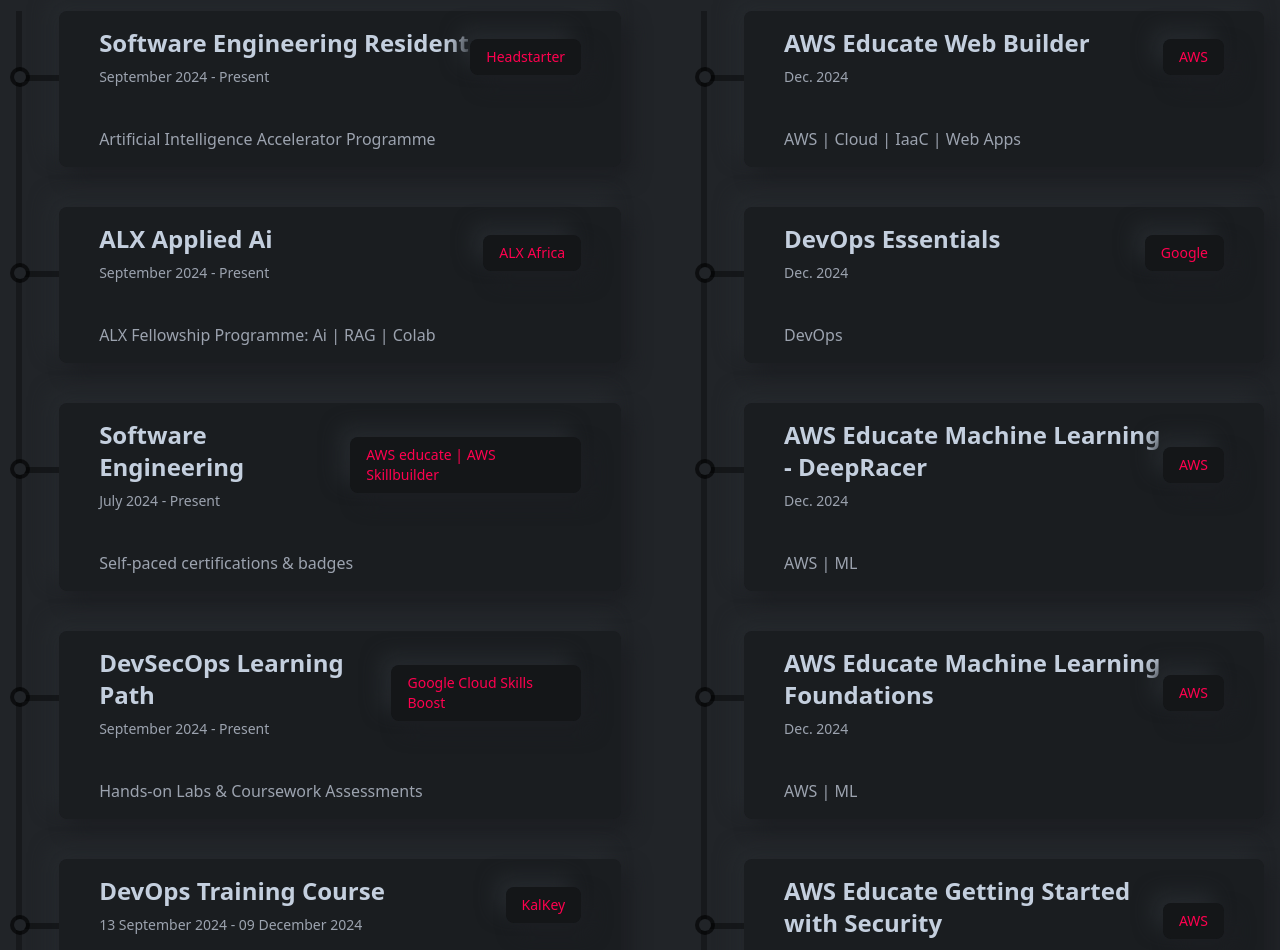
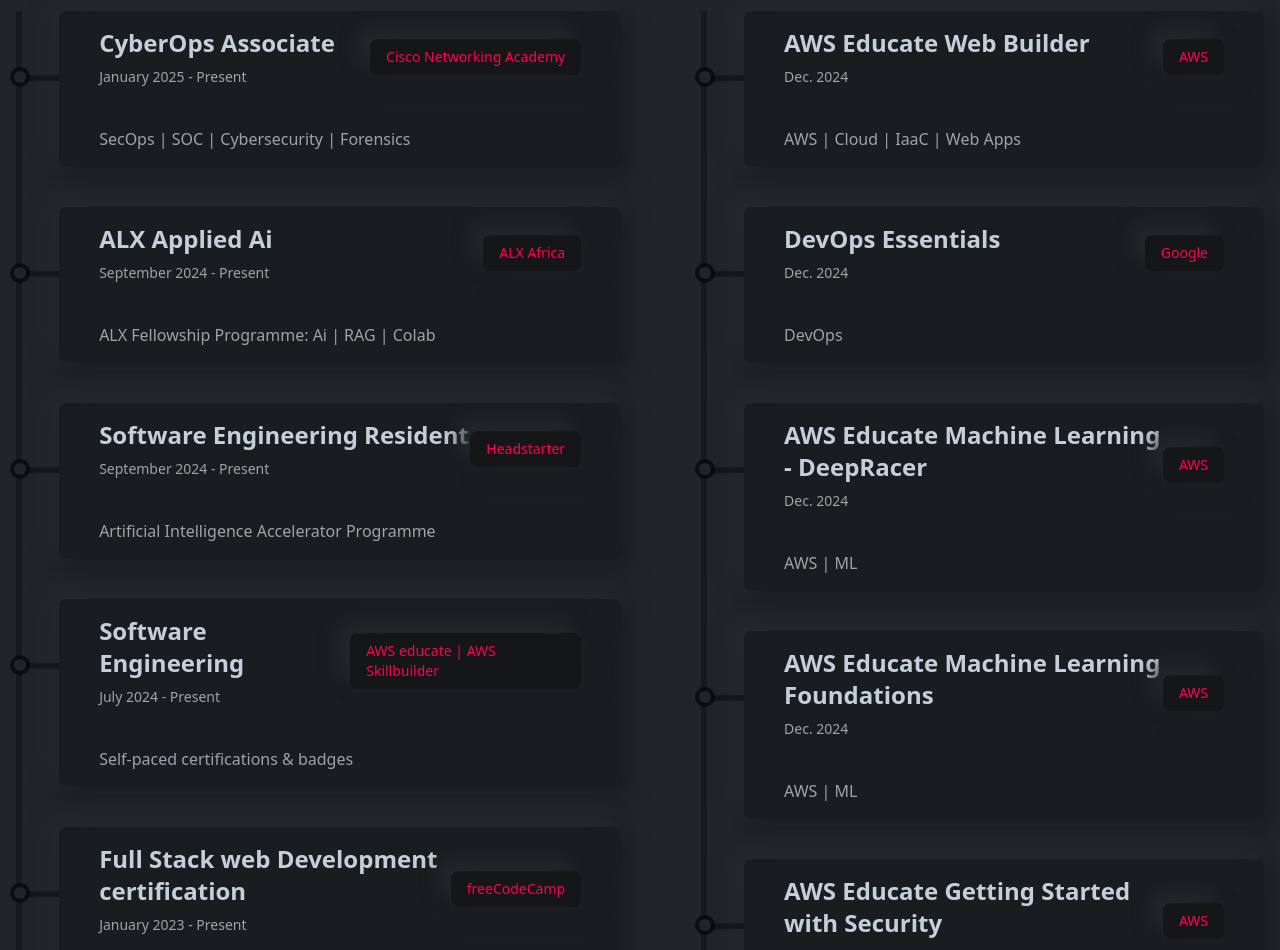
Before and after one commit to bshongwe/personal-portfolio-2024, a React (Create React App) app: page / in a window 1280 px wide. Shown: the part 5120-6070 px from the top of the page. Built offline with nearby package versions, Linux system fonts and the light colour scheme.

Commit message:
Update Education.js

```diff
--- a/src/components/resume/Education.js
+++ b/src/components/resume/Education.js
@@ -17,10 +17,10 @@ const Education = () => {
         </div>
         <div className="mt-6 lgl:mt-14 w-full h-[Auto] border-l-[6px] border-l-black border-opacity-30 flex flex-col gap-10">
           <ResumeCard
-            title="Software Engineering Resident"
-            subTitle="September 2024 - Present"
-            result="Headstarter"
-            des="Artificial Intelligence Accelerator Programme"
+            title="CyberOps Associate"
+            subTitle="January 2025 - Present"
+            result="Cisco Networking Academy"
+            des="SecOps | SOC | Cybersecurity | Forensics"
           />
           <ResumeCard
             title="ALX Applied Ai"
@@ -29,10 +29,22 @@ const Education = () => {
             des="ALX Fellowship Programme: Ai | RAG | Colab"
           />
           <ResumeCard
+            title="Software Engineering Resident"
+            subTitle="September 2024 - Present"
+            result="Headstarter"
+            des="Artificial Intelligence Accelerator Programme"
+          />
+          <ResumeCard
             title="Software Engineering"
             subTitle="July 2024 - Present"
             result="AWS educate | AWS Skillbuilder"
             des="Self-paced certifications & badges"
+          />
+          <ResumeCard
+            title="Full Stack web Development certification"
+            subTitle="January 2023 - Present"
+            result="freeCodeCamp"
+            des="Full Stack | Backend | Frontend | Ai/ML"
           />
           <ResumeCard
             title="DevSecOps Learning Path"
```
